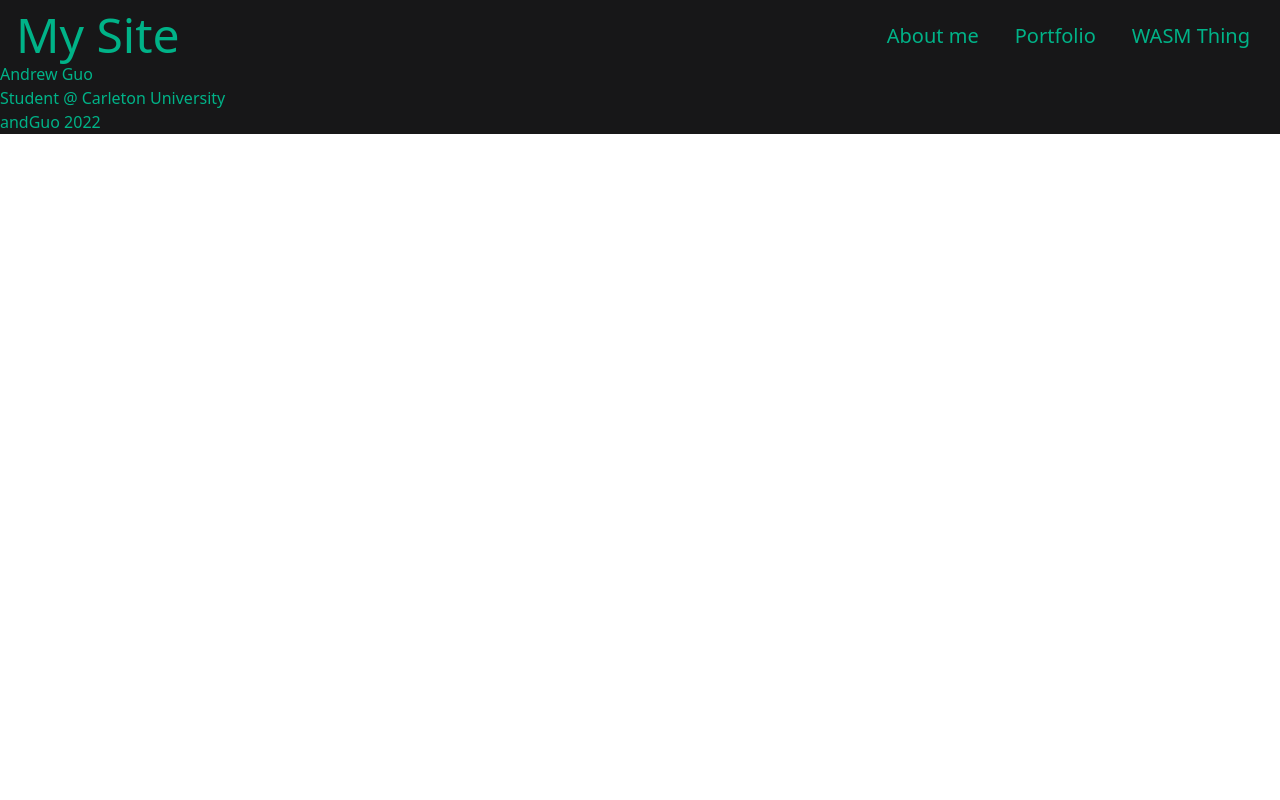
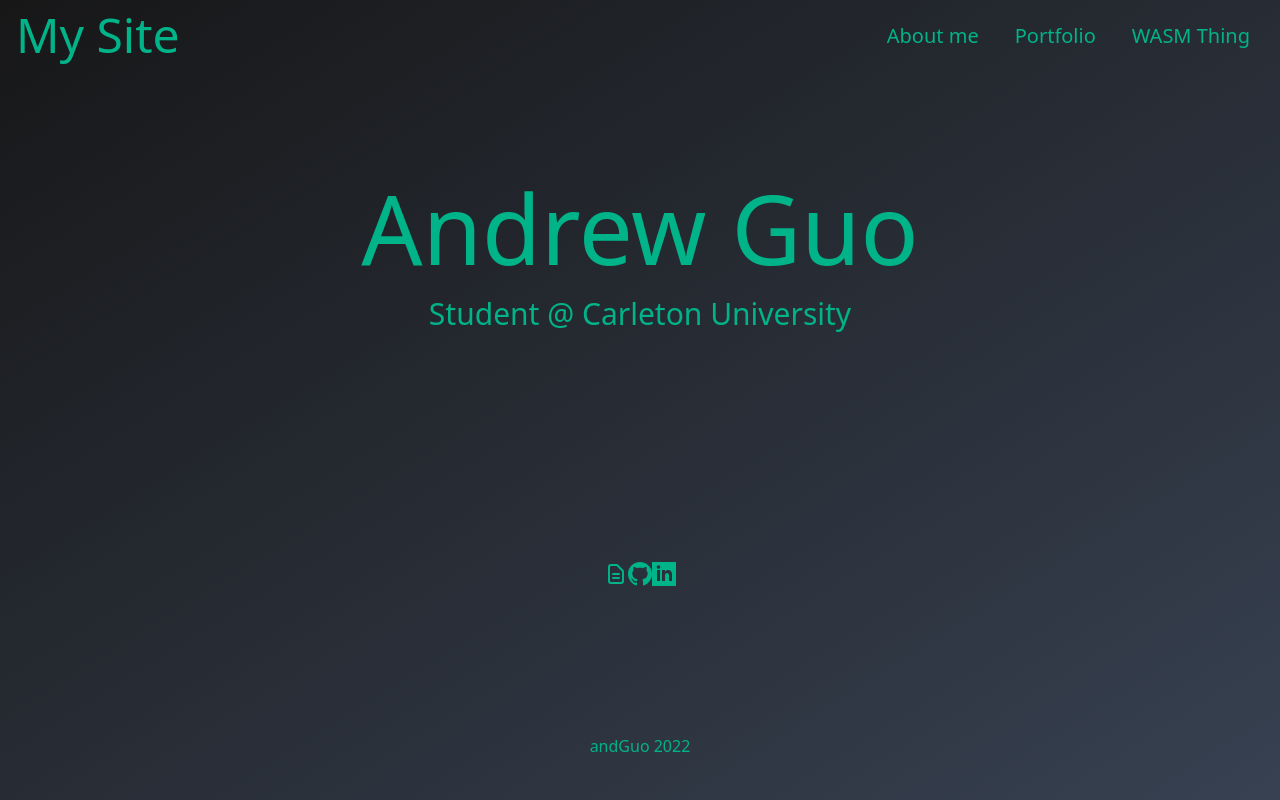
Before and after one commit to andGuo/andGuo.github.io, a Gatsby site: page / in a window 1280 px wide. Built offline with nearby package versions, Linux system fonts and the light colour scheme; Gatsby itself is replaced by a stand-in of ours.

Commit message:
lots of flexboxes

```diff
--- a/src/components/Layout.js
+++ b/src/components/Layout.js
@@ -3,14 +3,16 @@ import NavBar from './NavBar'
 
 export default function Layout({ children }) {
     return (
-        <div className="layout bg-secondaryDark text-primaryDark">
+        <div className="layout min-h-screen bg-gradient-to-br from-secondaryDark to-gray-700 text-primaryDark">
             <NavBar />
-            <div className="content">
-                {children}
+            <div className="flex flex-col flex-grow justify-between">
+                <div className="content">
+                    {children}
+                </div>
+                <footer className="flex justify-center align-middle content-start">
+                    <p className="p-8">andGuo 2022</p>
+                </footer>
             </div>
-            <footer>
-                <p>andGuo 2022</p>
-            </footer>
         </div>
     )
 }
--- a/src/components/NavBar.js
+++ b/src/components/NavBar.js
@@ -7,13 +7,18 @@ export default function NavBar() {
             <div className="logo h-12 px-4 py-1 text-5xl">
                 <Link className="hover:text-gray-300" to="/">My Site</Link>
             </div>
-            <div>
-                <ul className="flex menu mt-2.5 p-3 text-xl ">
+            <div className="hidden sm:flex">
+                <ul className="flex menu mt-2.5 p-3 text-xl">
                     <li className="item mx-3 px-1.5 hover:text-gray-300"><Link to="/about">About me</Link></li>
                     <li className="item mx-3 px-1.5 hover:text-gray-300"><Link to="/portfolio">Portfolio</Link></li>
                     <li className="item mx-3 px-1.5 hover:text-gray-300"><Link to="/wasmProject">WASM Thing</Link></li>
                 </ul>
             </div>
+            <div className="sm:hidden flex items-center">
+                <svg xmlns="http://www.w3.org/2000/svg" className="h-8 w-8 mx-3 px-1.5" fill="none" viewBox="0 0 24 24" stroke="currentColor" strokeWidth={2}>
+                    <path strokeLinecap="round" strokeLinejoin="round" d="M4 6h16M4 12h16M4 18h16" />
+                </svg>
+            </div>
         </nav>
     )
 }
--- a/src/pages/index.js
+++ b/src/pages/index.js
@@ -6,9 +6,20 @@ import Layout from "../components/Layout"
 const IndexPage = () => {
 	return (
 		<Layout>
-			<div>
-				<h2>Andrew Guo</h2>
-				<h3>Student @ Carleton University</h3>
+			<div className="flex h-96 flex-col items-center justify-center">
+				<h2 className="text-8xl p-3">Andrew Guo</h2>
+				<h3 className="text-3xl p-2">Student @ Carleton University</h3>
+			</div>
+			<div className="flex h-64 items-center justify-center">
+				<svg xmlns="http://www.w3.org/2000/svg" className="h-6 w-6" fill="none" viewBox="0 0 24 24" stroke="currentColor" strokeWidth={2}>
+					<path strokeLinecap="round" strokeLinejoin="round" d="M9 12h6m-6 4h6m2 5H7a2 2 0 01-2-2V5a2 2 0 012-2h5.586a1 1 0 01.707.293l5.414 5.414a1 1 0 01.293.707V19a2 2 0 01-2 2z" />
+				</svg>
+				<svg xmlns="http://www.w3.org/2000/svg" width="24" height="24" viewBox="0 0 24 24">
+					<path fill="currentColor" d="M12 0c-6.626 0-12 5.373-12 12 0 5.302 3.438 9.8 8.207 11.387.599.111.793-.261.793-.577v-2.234c-3.338.726-4.033-1.416-4.033-1.416-.546-1.387-1.333-1.756-1.333-1.756-1.089-.745.083-.729.083-.729 1.205.084 1.839 1.237 1.839 1.237 1.07 1.834 2.807 1.304 3.492.997.107-.775.418-1.305.762-1.604-2.665-.305-5.467-1.334-5.467-5.931 0-1.311.469-2.381 1.236-3.221-.124-.303-.535-1.524.117-3.176 0 0 1.008-.322 3.301 1.23.957-.266 1.983-.399 3.003-.404 1.02.005 2.047.138 3.006.404 2.291-1.552 3.297-1.23 3.297-1.23.653 1.653.242 2.874.118 3.176.77.84 1.235 1.911 1.235 3.221 0 4.609-2.807 5.624-5.479 5.921.43.372.823 1.102.823 2.222v3.293c0 .319.192.694.801.576 4.765-1.589 8.199-6.086 8.199-11.386 0-6.627-5.373-12-12-12z" />
+				</svg>
+				<svg xmlns="http://www.w3.org/2000/svg" width="24" height="24" viewBox="0 0 24 24">
+					<path fill="currentColor" d="M0 0v24h24v-24h-24zm8 19h-3v-11h3v11zm-1.5-12.268c-.966 0-1.75-.79-1.75-1.764s.784-1.764 1.75-1.764 1.75.79 1.75 1.764-.783 1.764-1.75 1.764zm13.5 12.268h-3v-5.604c0-3.368-4-3.113-4 0v5.604h-3v-11h3v1.765c1.397-2.586 7-2.777 7 2.476v6.759z" />
+				</svg>
 			</div>
 		</Layout>
 	)
```
